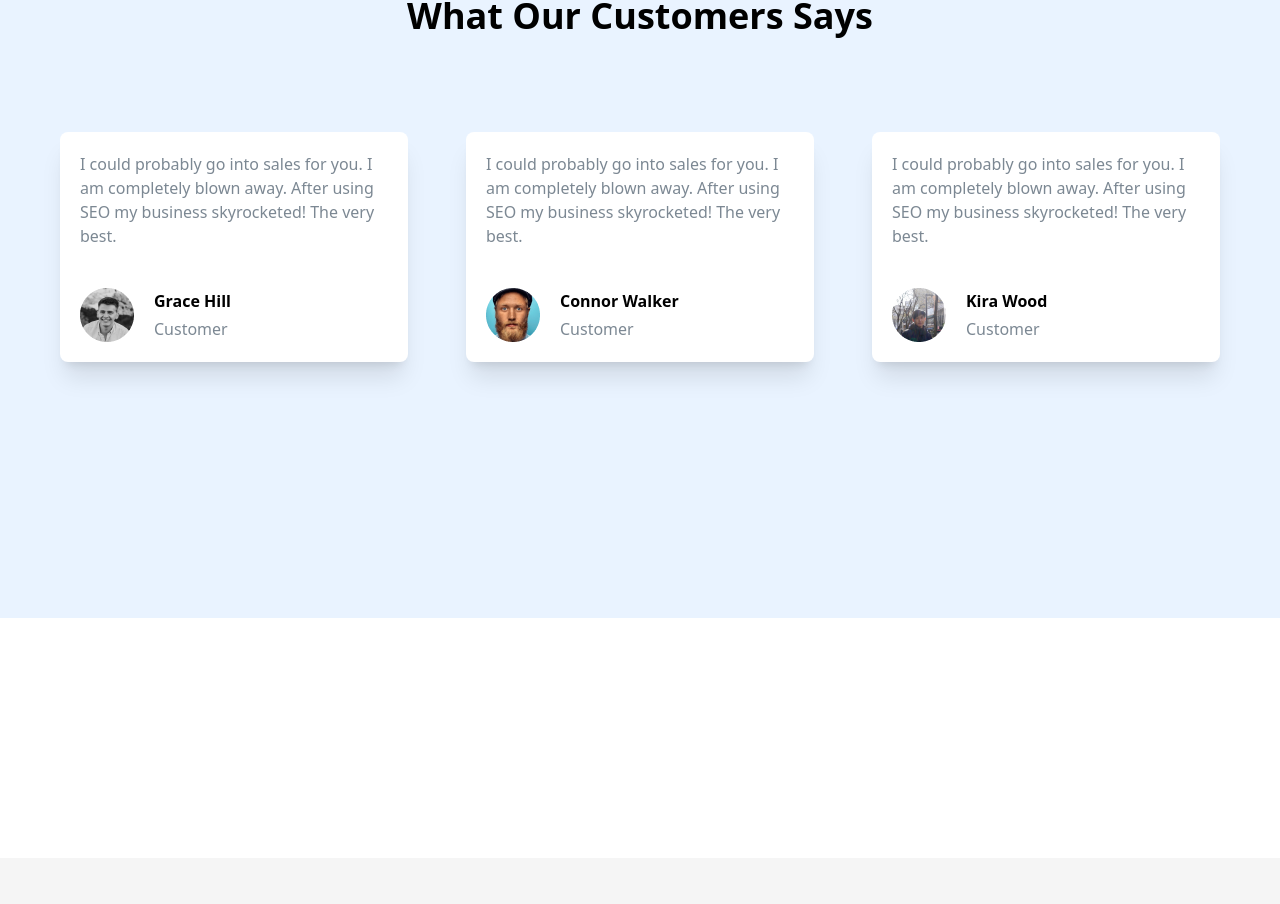
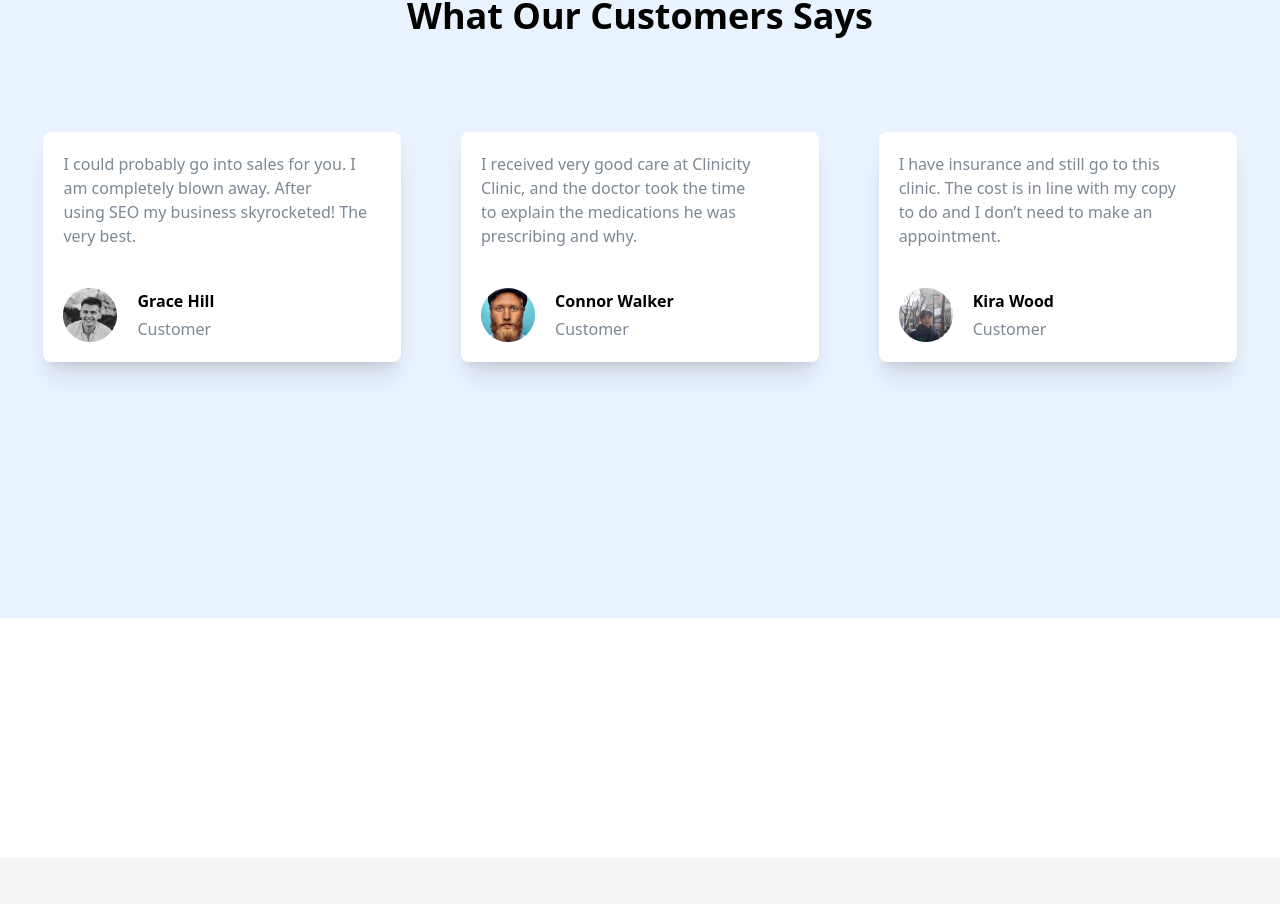
Before and after one commit to MarcelPascaru/real_estate_app, a Vue app: page / in a window 1280 px wide. Shown: the part 2842-3746 px from the top of the page. Built offline with nearby package versions, Linux system fonts and the light colour scheme.

Commit message:
add testimonials

```diff
--- a/src/components/TestimonialsComponent.vue
+++ b/src/components/TestimonialsComponent.vue
@@ -1,7 +1,7 @@
 <template>
     <div class="w-full h-[730px] p-5 mt-[15rem] bg-[#E9F3FF]">
         <div class="flex justify-center items-center mt-[4rem]">
-            <div class="w-[1160px]  flex justify-center items-center">
+            <div class="w-[1260px]  flex justify-center items-center">
                 <div class="text-center">
                     <div>
                         <span class="text-main-color mb-8">OUR TESTIMONIALS</span>
@@ -9,8 +9,8 @@
                     </div>
                     <div class="flex justify-between items-center w-full mt-[6rem]">
                         <div class="w-[30%] text-left bg-white rounded-[0.5rem] shadow-xl p-5">
-                            <p class="text-slate-gray mb-10">I could probably go into sales for you. I
-                                am completely blown away. After
+                            <p class="text-slate-gray mb-10">I could probably go into sales for you. I<br />
+                                am completely blown away. After<br>
                                 using SEO my business skyrocketed!
                                 The very best.</p>
                             <div class="flex justify-start  items-center">
@@ -22,10 +22,10 @@
                             </div>
                         </div>
                         <div class="w-[30%] text-left bg-white rounded-[0.5rem] shadow-xl p-5">
-                            <p class="text-slate-gray mb-10">I could probably go into sales for you. I
-                                am completely blown away. After
-                                using SEO my business skyrocketed!
-                                The very best.</p>
+                            <p class="text-slate-gray mb-10">I received very good care at Clinicity<br />
+                                Clinic, and the doctor took the time<br />
+                                to explain the medications he was
+                                prescribing and why.</p>
                             <div class="flex justify-start  items-center">
                                 <img class="mr-5" src="../assets/Avatar2.png" alt="avatar2">
                                 <div>
@@ -35,10 +35,10 @@
                             </div>
                         </div>
                         <div class="w-[30%] text-left bg-white rounded-[0.5rem] shadow-xl p-5">
-                            <p class="text-slate-gray mb-10">I could probably go into sales for you. I
-                                am completely blown away. After
-                                using SEO my business skyrocketed!
-                                The very best.</p>
+                            <p class="text-slate-gray mb-10">I have insurance and still go to this<br/>
+                                clinic. The cost is in line with my copy<br/>
+                                to do and I don’t need to make an<br/>
+                                appointment.</p>
                             <div class="flex justify-start  items-center">
                                 <img class="mr-5" src="../assets/Avatar3.png" alt="avatar3">
                                 <div>
```
